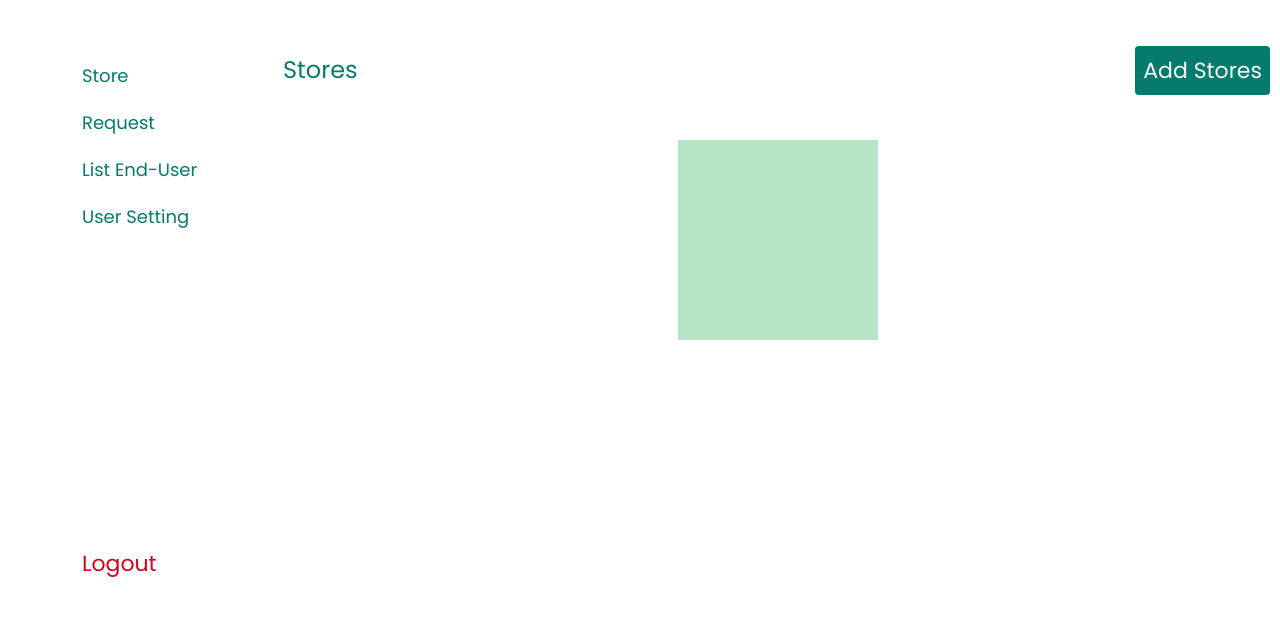
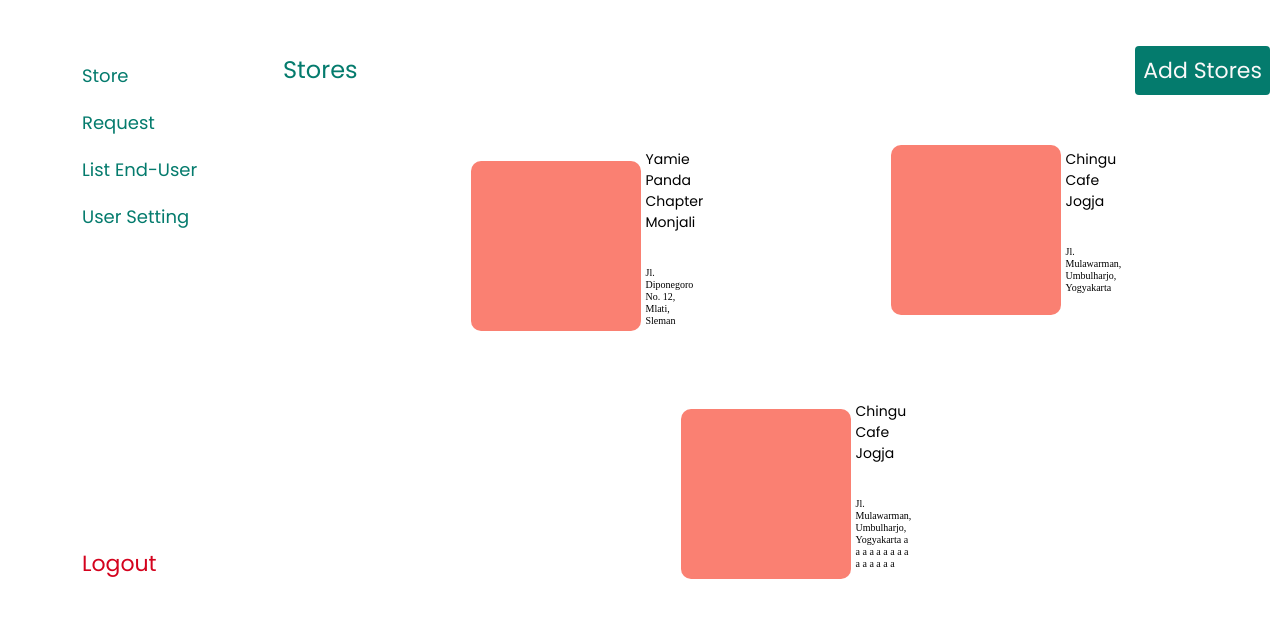
Before and after one commit to rizkybaca/co-proyek, a PHP site: page /index1.php in a window 1280 px wide. Shown: the part 158-800 px from the top of the page. Run offline with PHP 8.4, Linux system fonts and the light colour scheme.

Commit message:
update index1 dan css

```diff
--- a/index1.php
+++ b/index1.php
@@ -56,9 +56,49 @@
 				</div>
 			</div>
 			<div class="cont">
-				<div class="store">
-
-				</div>
+				<a href="">
+					<div class="store">
+						<div class="image"></div>
+						<div class="desc">
+							<div class="tittle">
+								<p>Yamie Panda Chapter Monjali</p>
+							</div>
+							<div class="sub">
+								<p>Jl. Diponegoro No. 12, Mlati, Sleman</p>
+							</div>
+							<div class="button"></div>
+						</div>
+					</div>
+				</a>
+				<a href="">
+					<div class="store">
+						<div class="image"></div>
+						<div class="desc">
+							<div class="tittle">
+								<p>Chingu Cafe Jogja</p>
+							</div>
+							<div class="sub">
+								<p>Jl. Mulawarman, Umbulharjo, Yogyakarta</p>
+							</div>
+							<div class="button"></div>
+						</div>
+					</div>
+				</a>
+				<a href="">
+					<div class="store">
+						<div class="image"></div>
+						<div class="desc">
+							<div class="tittle">
+								<p>Chingu Cafe Jogja</p>
+							</div>
+							<div class="sub">
+								<p>Jl. Mulawarman, Umbulharjo, Yogyakarta a a a a a a a a a a a a  a a a </p>
+							</div>
+							<div class="button"></div>
+						</div>
+					</div>
+				</a>
+			</div>
 		</div>
 	</div>
 </body>
--- a/main.css
+++ b/main.css
@@ -1,3 +1,6 @@
+a {
+  text-decoration: none;
+}
 body{
   display: flex;
   flex-direction: column;
@@ -182,6 +185,7 @@ color: #000000;
   justify-content: flex-start;
   align-items: stretch;
   width: 100vw;
+  overflow: auto;
 }
 .container .content .head{
   /* Auto Layout */
@@ -242,19 +246,83 @@ color: #000000;
   flex-direction: row;
   justify-content: center;
   align-items: flex-start;
-  padding: 10px;
   flex-wrap: wrap;
   overflow: auto;
 }
 .container .content .cont .store{
   /* Auto Layout */
-  width: 200px;
-  height: 200px;
+
   display: flex;
   flex-direction: row;
   justify-content: center;
+  align-items: center;
+  padding: 0px;
+  width: 400px;
+  margin: 10px;
+}
+.container .content .cont .store .image{
+  /* Auto Layout */
+
+display: flex;
+flex-direction: row;
+align-items: flex-start;
+padding: 10px;
+width: 150px;
+height: 150px;
+background-color: salmon;
+border-radius: 10px;
+}
+.container .content .cont .store .desc{
+  /* Auto Layout */
+
+  display: flex;
+  flex-direction: column;
   align-items: flex-start;
-  margin: 10px;
-  background: #B7E4C7;
-  box-sizing: border-box;
+  padding: 0px;
+  max-width: 24px;
+  flex-wrap: wrap;
+  overflow-wrap: break-word;
+
 }
+.container .content .cont .store .desc .tittle{
+  /* Auto Layout */
+
+display: flex;
+flex-direction: row;
+align-items: center;
+padding: 5px;
+}
+.container .content .cont .store .desc .tittle p{
+  font-family: Poppins;
+  font-style: normal;
+  font-weight: 300;
+  font-size: 14px;
+  line-height: 21px;
+
+  color: #000000;
+}
+.container .content .cont .store .desc .sub{
+  /* Auto Layout */
+
+display: flex;
+flex-direction: row;
+align-items: center;
+padding: 5px;
+}
+.container .content .cont .store .desc .sub p{
+  font-family: Swis721 Lt BT;
+  font-style: normal;
+  font-weight: 300;
+  font-size: 10px;
+  line-height: 12px;
+
+  color: #000000;
+}
+.container .content .cont .store .desc .button{
+  /* Auto Layout */
+
+  display: flex;
+  flex-direction: row;
+  align-items: center;
+  padding: 10px;
+}
```
